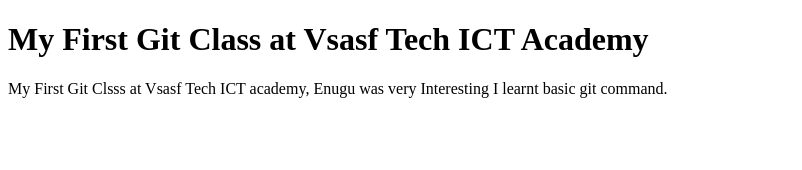
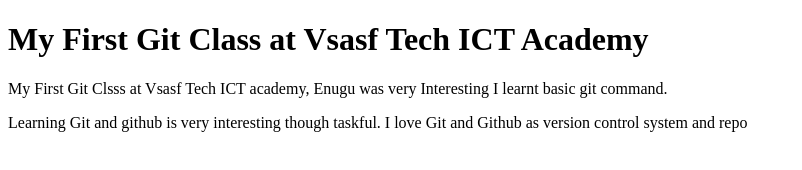
Before and after one commit to Nelson0422/Joseph, a plain HTML site: page index.html in a window 1280 px wide. Shown: the whole page, without its empty margins (0-802 px from the left). Drawn offline with Linux system fonts and the light colour scheme.

Commit message:
modified index file

```diff
--- a/index.html
+++ b/index.html
@@ -11,5 +11,9 @@
         My First Git Clsss at Vsasf Tech ICT academy, Enugu was very
          Interesting I learnt basic git command.
     </p>
+    <p>
+        Learning Git and github is very interesting though taskful.
+        I love  Git and Github as version control system and repo
+    </p>
 </body>
 </html>
```
